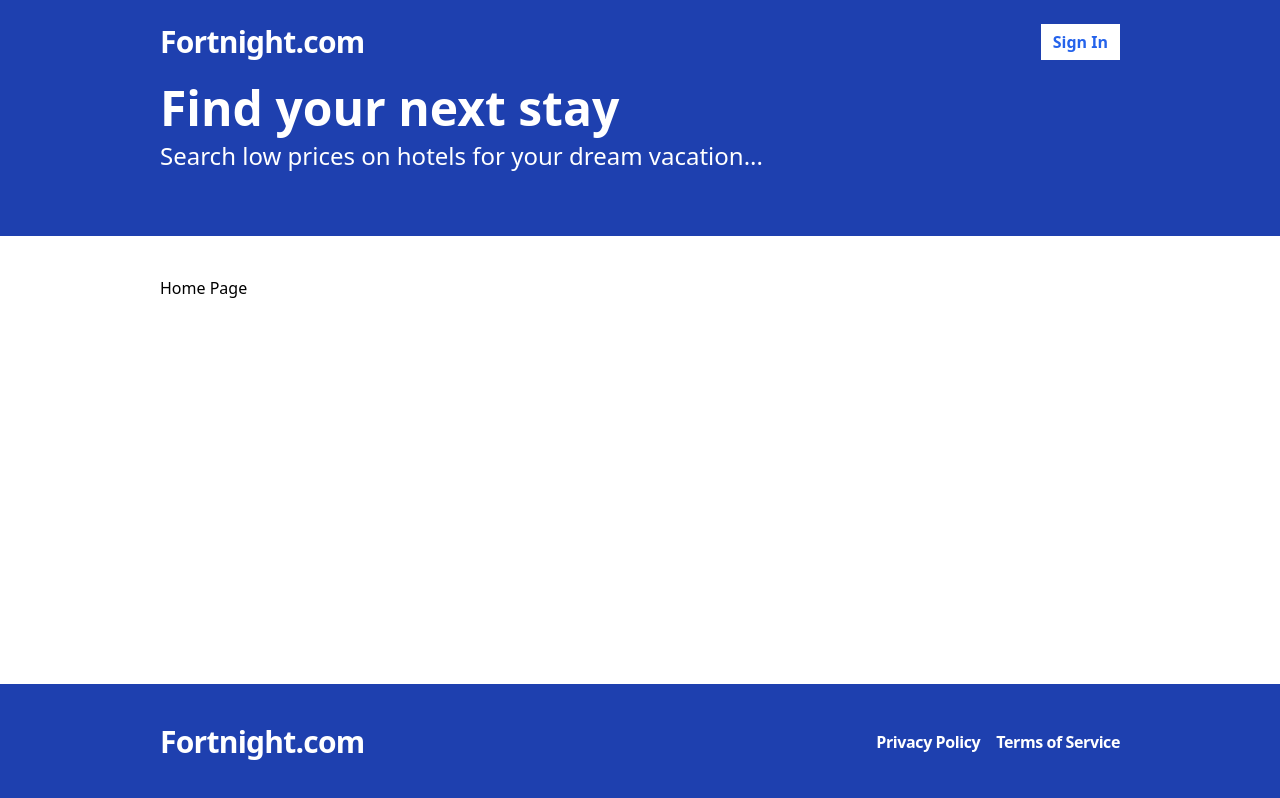
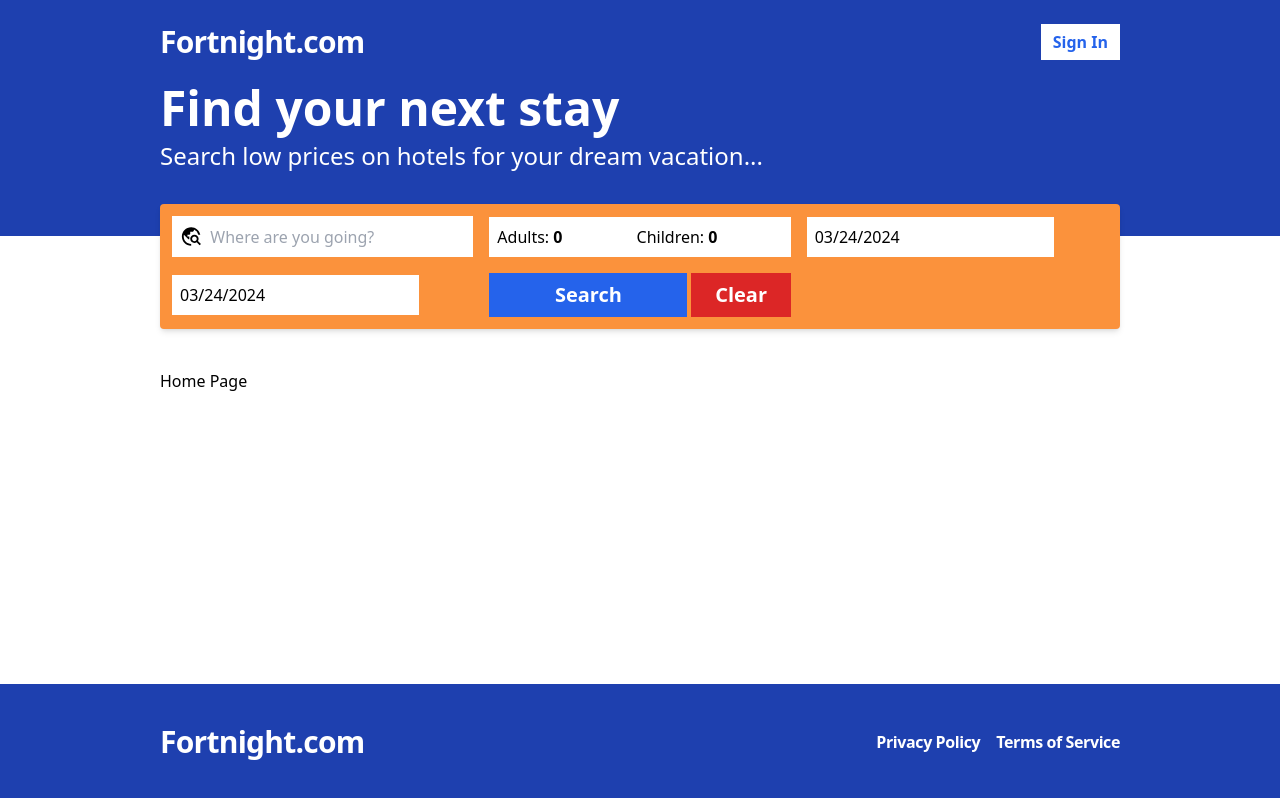
Before and after one commit to egsir1/booking_frontend, a React (Vite) app: page / in a window 1280 px wide. Built offline with nearby package versions, Linux system fonts and the light colour scheme; no server answers.

Commit message:
feat: SearchBar component publishing

```diff
--- a/package.json
+++ b/package.json
@@ -11,7 +11,7 @@
   },
   "dependencies": {
     "react": "^18.2.0",
-    "react-datepicker": "^6.5.0",
+    "react-datepicker": "^6.6.0",
     "react-dom": "^18.2.0",
     "react-hook-form": "^7.51.1",
     "react-icons": "^5.0.1",
@@ -20,6 +20,7 @@
   },
   "devDependencies": {
     "@types/react": "^18.2.66",
+    "@types/react-datepicker": "^6.2.0",
     "@types/react-dom": "^18.2.22",
     "@typescript-eslint/eslint-plugin": "^7.2.0",
     "@typescript-eslint/parser": "^7.2.0",
--- /dev/null
+++ b/src/components/SearchBar.tsx
@@ -0,0 +1,114 @@
+import { FormEvent, useState } from "react";
+import { useSearchContext } from "../contexts/SearchContext";
+import { MdTravelExplore } from "react-icons/md";
+import DatePicker from "react-datepicker";
+import "react-datepicker/dist/react-datepicker.css";
+
+const SearchBar = () => {
+  const search = useSearchContext();
+
+  const [destination, setDestination] = useState<string>(search.destination);
+  const [checkIn, setCheckIn] = useState<Date>(search.checkIn);
+  const [checkOut, setCheckOut] = useState<Date>(search.checkOut);
+  const [adultCount, setAdultCount] = useState<number>(search.childCount);
+  const [childCount, setChildCount] = useState<number>(search.childCount);
+
+  const handleSubmit = (event: FormEvent) => {
+    event.preventDefault();
+    search.saveSearchValues(
+      destination,
+      checkIn,
+      checkOut,
+      adultCount,
+      childCount
+    );
+  };
+
+  const minDate = new Date();
+  const maxDate = new Date();
+  maxDate.setFullYear(maxDate.getFullYear() + 1);
+  return (
+    <form
+      onSubmit={handleSubmit}
+      className="-mt-8 p-3 bg-orange-400 rounded shadow-md grid grid-cols-2 lg:grid-cols-3 2xl:grid-cols-5 items-center gap-4"
+    >
+      <div className="flex flex-row items-center flex-1 bg-white p-2">
+        <MdTravelExplore size={25} className="mr-2" />
+        <input
+          placeholder="Where are you going?"
+          className="text-md w-full focus:outline-none"
+          value={destination}
+          onChange={(event) => setDestination(event.target.value)}
+        />
+      </div>
+
+      <div className="flex bg-white px-2 py-1 gap-2">
+        <label htmlFor="" className="items-center flex">
+          Adults:
+          <input
+            type="number"
+            min={1}
+            max={20}
+            className="w-full p-1 focus:outline-none font-bold"
+            value={adultCount}
+            onChange={(event) => setAdultCount(parseInt(event.target.value))}
+          />
+        </label>
+
+        <label htmlFor="" className="items-center flex">
+          Children:
+          <input
+            type="number"
+            min={0}
+            max={20}
+            className="w-full p-1 focus:outline-none font-bold"
+            value={childCount}
+            onChange={(event) => setChildCount(parseInt(event.target.value))}
+          />
+        </label>
+      </div>
+
+      <div>
+        <DatePicker
+          selected={checkIn}
+          onChange={(date) => setCheckIn(date as Date)}
+          selectsStart
+          startDate={checkIn}
+          endDate={checkOut}
+          minDate={minDate}
+          maxDate={maxDate}
+          placeholderText="Check-in Date"
+          className="min-w-full b-white p-2 focus:outline-none"
+          wrapperClassName="min-w-fill"
+        />
+      </div>
+
+      <div>
+        <DatePicker
+          selected={checkOut}
+          onChange={(date) => setCheckOut(date as Date)}
+          selectsStart
+          startDate={checkIn}
+          endDate={checkOut}
+          minDate={minDate}
+          maxDate={maxDate}
+          placeholderText="Check-in Date"
+          className="min-w-full b-white p-2 focus:outline-none"
+          wrapperClassName="min-w-fill"
+        />
+      </div>
+
+      <div className="flex gap-1">
+        <button className="w-2/3 bg-blue-600 text-white h-full p-2 font-bold text-xl hover:bg-blue-500">
+          Search
+        </button>
+
+        <button className="w-1/3 bg-red-600 text-white h-full p-2 font-bold text-xl hover:bg-red-500">
+          Clear
+        </button>
+      </div>
+    </form>
+  );
+};
+
+export default SearchBar;
--- a/src/layouts/Layout.tsx
+++ b/src/layouts/Layout.tsx
@@ -1,23 +1,25 @@
-import React from 'react'
-import Header from '../components/Header'
-import Hero from '../components/Hero'
-import Footer from '../components/Footer'
+import React from "react";
+import Header from "../components/Header";
+import Hero from "../components/Hero";
+import Footer from "../components/Footer";
+import SearchBar from "../components/SearchBar";
 
 interface Props {
-    children: React.ReactNode
+  children: React.ReactNode;
 }
 
-const Layout = ({children}:Props) => {
+const Layout = ({ children }: Props) => {
   return (
-    <div className='flex flex-col min-h-screen'>
-        <Header/>
-        <Hero/>
-        <div className="container mx-auto py-10 flex-1">
-            {children}
-        </div>
-        <Footer/>
+    <div className="flex flex-col min-h-screen">
+      <Header />
+      <Hero />
+      <div className="container mx-auto">
+        <SearchBar />
+      </div>
+      <div className="container mx-auto py-10 flex-1">{children}</div>
+      <Footer />
     </div>
-  )
-}
+  );
+};
 
-export default Layout
+export default Layout;
```
Also changed, not shown: 1 other file (tests, documents, lock files or other folders).
